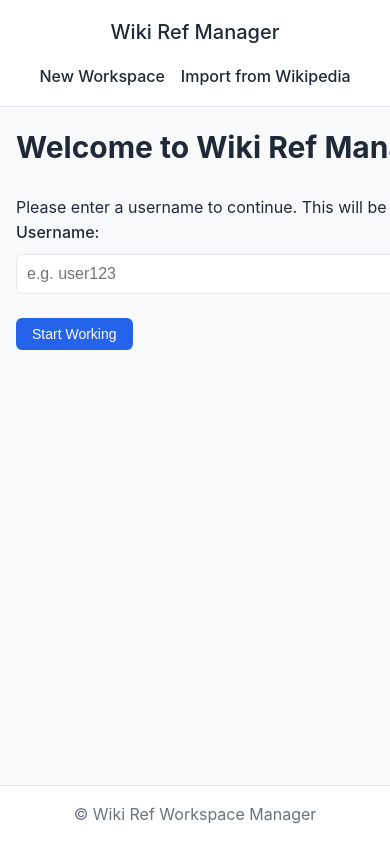
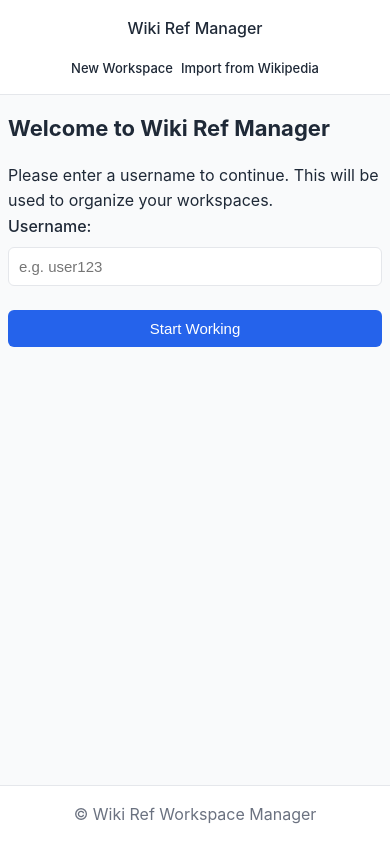
Before and after one commit to MrIbrahem/WikiHelper, a Flask app: page /set_user in a window 390 px wide; the page is wider, and only the part inside the window is pictured. Run offline with Flask 3, Linux system fonts and the light colour scheme; some libraries are stand-ins or nearby versions.

Commit message:
Make app mobile-friendly with responsive CSS improvements
Co-authored-by: MrIbrahem <26301308+MrIbrahem@users.noreply.github.com>

```diff
--- a/src/static/style.css
+++ b/src/static/style.css
@@ -57,6 +57,7 @@ nav {
     display: flex;
     gap: 1.5rem;
     align-items: center;
+    flex-wrap: wrap;
 }
 
 .nav-user {
@@ -78,9 +79,10 @@ nav {
 
 /* Main Content */
 main.container {
-    width: 76rem;
+    max-width: 76rem;
+    width: 100%;
     margin: 0 auto;
-    padding: 1rem 1rem;
+    padding: 1rem;
     flex: 1;
 }
 
@@ -455,19 +496,128 @@ code {
     nav {
         flex-direction: column;
         gap: 1rem;
+        padding: 0 0.5rem;
+    }
+
+    .nav-brand {
+        font-size: 1.125rem;
     }
 
     .nav-links {
-        gap: 1rem;
+        gap: 0.75rem;
+        font-size: 0.875rem;
+        justify-content: center;
+    }
+
+    .nav-user {
+        padding-right: 0.75rem;
+    }
+
+    main.container {
+        padding: 1rem 0.5rem;
+    }
+
+    h1 {
+        font-size: 1.5rem;
+    }
+
+    h2 {
+        font-size: 1.125rem;
+    }
+
+    .workspace-form,
+    .edit-form {
+        padding: 1rem;
+    }
+
+    .btn {
+        padding: 0.625rem 1rem;
+        font-size: 0.9375rem;
+        width: 100%;
+        text-align: center;
+    }
+
+    .form-actions {
+        flex-direction: column;
+        gap: 0.5rem;
+    }
+
+    .form-actions .btn {
+        width: 100%;
     }
 
     td.actions {
         flex-direction: column;
     }
 
-    .file-actions,
-    .form-actions {
+    .file-actions {
         flex-wrap: wrap;
+    }
+
+    table {
+        font-size: 0.8125rem;
+    }
+
+    th,
+    td {
+        padding: 0.5rem 0.75rem;
+    }
+
+    .preview-content,
+    .file-content pre {
+        font-size: 0.8125rem;
+        padding: 0.75rem;
+    }
+
+    .editor-toolbar {
+        flex-direction: column;
+        align-items: stretch;
+    }
+
+    .editor-toolbar .form-group {
+        flex-direction: column;
+        align-items: stretch;
+    }
+
+    textarea.editor {
+        min-height: 300px;
+        font-size: 0.9375rem;
+    }
+
+    .help-section {
+        padding: 1rem;
+        margin-top: 1.5rem;
+    }
+
+    .help-section ul {
+        margin-left: 1.25rem;
+    }
+}
+
+/* Additional mobile optimizations */
+@media (max-width: 480px) {
+    .nav-brand {
+        font-size: 1rem;
+    }
+
+    .nav-links {
+        gap: 0.5rem;
+        font-size: 0.8125rem;
+    }
+
+    h1 {
+        font-size: 1.375rem;
+        margin-bottom: 1rem;
+    }
+
+    .flash {
+        padding: 0.625rem 0.75rem;
+        font-size: 0.875rem;
+    }
+
+    .form-group input[type="text"],
+    .form-group textarea {
+        font-size: 0.9375rem;
     }
 }
 
```
Also changed, not shown: other parts of src/static/style.css (+39 -0 lines).
